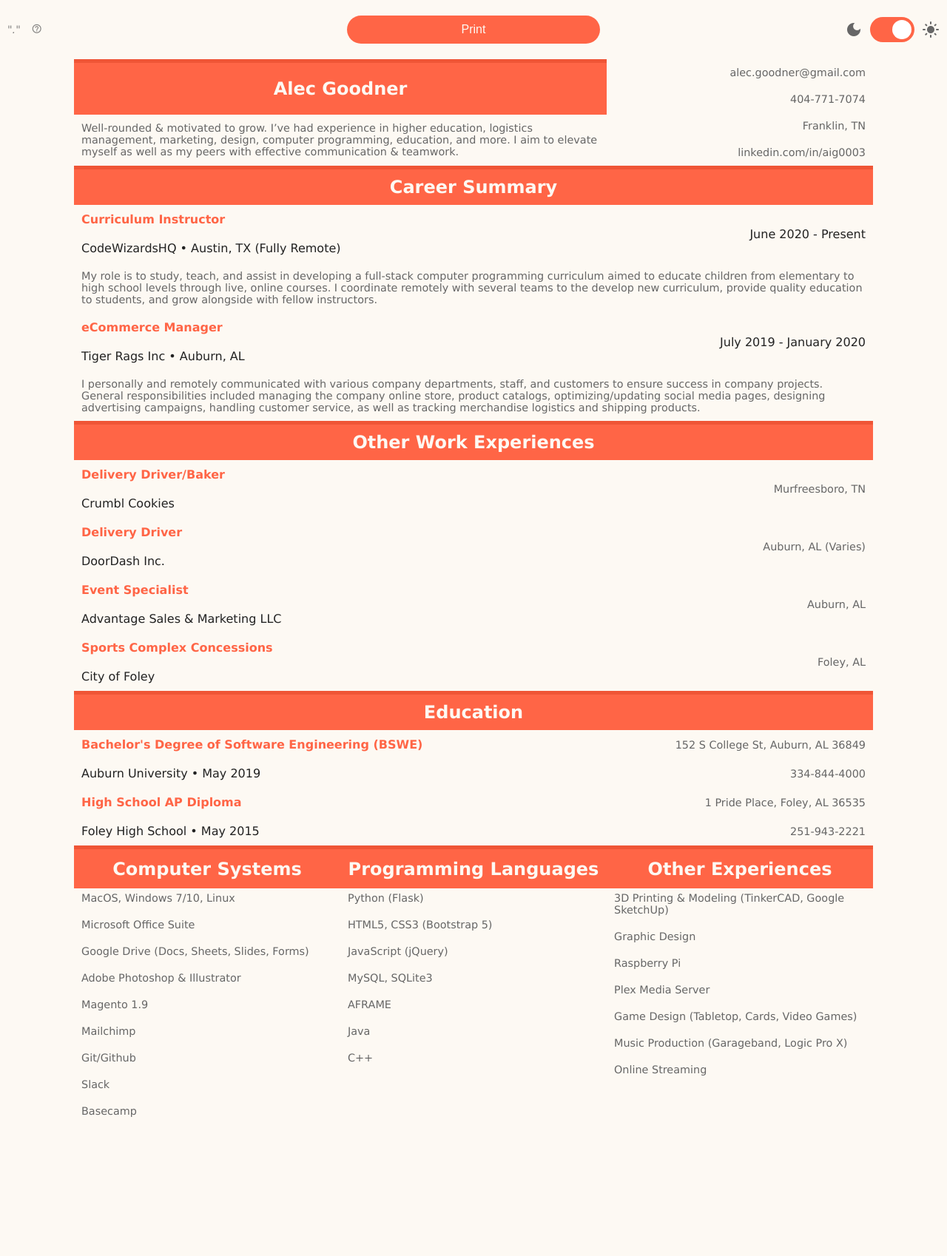
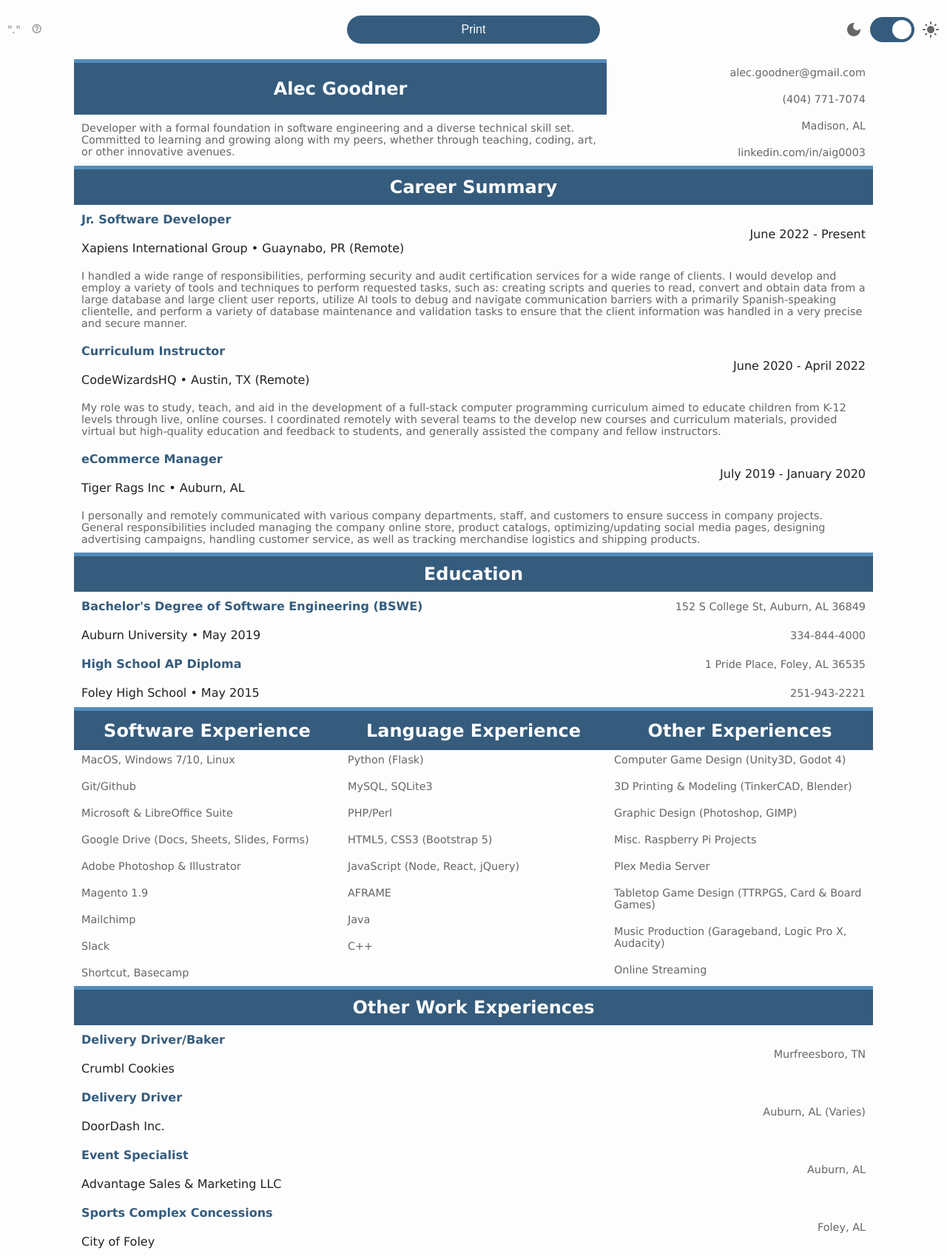
Before and after one commit to aig0003/alecs-resume, a Flask app: page / in a window 1280 px wide. Shown: the whole page at 74% size. Before the commit the page ends 1510 px from the top, so only its background shows below. Run offline with Flask 2, Linux system fonts and the light colour scheme; data that the repository does not hold is empty.

Commit message:
Theme Refinements

```diff
--- a/app/main.py
+++ b/app/main.py
@@ -5,20 +5,27 @@
 
 resume = {
 	"name":"Alec Goodner",
-	"bio":"Well-rounded & motivated to grow. I’ve had experience in higher education, logistics management, marketing, design, computer programming, education, and more. I aim to elevate myself as well as my peers with effective communication & teamwork.",
+	"bio":"Developer with a formal foundation in software engineering and a diverse technical skill set. Committed to learning and growing along with my peers, whether through teaching, coding, art, or other innovative avenues.",
 	"contacts": {
 		"email":"alec.goodner@gmail.com",
-		"phone":"404-771-7074",
-		"city":"Franklin, TN",
+		"phone":"(404) 771-7074",
+		"city":"Madison, AL",
 		"linkedin":"linkedin.com/in/aig0003"
 	},
 	"careers": [
 		{
+			"company":"Xapiens International Group",
+			"location": "Guaynabo, PR (Remote)",
+			"title": "Jr. Software Developer",
+			"dates": "June 2022 - Present",
+			"description": "I handled a wide range of responsibilities, performing security and audit certification services for a wide range of clients. I would develop and employ a variety of tools and techniques to perform requested tasks, such as: creating scripts and queries to read, convert and obtain data from a large database and large client user reports, utilize AI tools to debug and navigate communication barriers with a primarily Spanish-speaking clientelle, and perform a variety of database maintenance and validation tasks to ensure that the client information was handled in a very precise and secure manner."
+		},
+		{
 			"company":"CodeWizardsHQ",
-			"location":"Austin, TX (Fully Remote)",
+			"location":"Austin, TX (Remote)",
 			"title": "Curriculum Instructor",
-			"dates":"June 2020 - Present",
-			"description":"My role is to study, teach, and assist in developing a full-stack computer programming curriculum aimed to educate children from elementary to high school levels through live, online courses. I coordinate remotely with several teams to the develop new curriculum, provide quality education to students, and grow alongside with fellow instructors.",
+			"dates":"June 2020 - April 2022",
+			"description":"My role was to study, teach, and aid in the development of a full-stack computer programming curriculum aimed to educate children from K-12 levels through live, online courses. I coordinated remotely with several teams to the develop new courses and curriculum materials, provided virtual but high-quality education and feedback to students, and generally assisted the company and fellow instructors.",
 		},
 		{
 			"company":"Tiger Rags Inc",
@@ -75,33 +82,35 @@
 		}
 	],
 	"skills": {
-		"Computer Systems": [
+		"Software Experience": [
 			"MacOS, Windows 7/10, Linux",
-			"Microsoft Office Suite",
+			"Git/Github",
+			"Microsoft & LibreOffice Suite",
 			"Google Drive (Docs, Sheets, Slides, Forms)",
 			"Adobe Photoshop & Illustrator",
 			"Magento 1.9",
 			"Mailchimp",
-			"Git/Github",
 			"Slack",
-			"Basecamp"
+			"Shortcut, Basecamp"
 		],
-		"Programming Languages": [
+		"Language Experience": [
 			"Python (Flask)",
+			"MySQL, SQLite3",
+			"PHP/Perl",
 			"HTML5, CSS3 (Bootstrap 5)",
-			"JavaScript (jQuery)",
-			"MySQL, SQLite3",
+			"JavaScript (Node, React, jQuery)",
 			"AFRAME",
 			"Java",
 			"C++"
 		],
 		"Other Experiences": [
-			"3D Printing & Modeling (TinkerCAD, Google SketchUp)",
-			"Graphic Design",
-			"Raspberry Pi",
+			"Computer Game Design (Unity3D, Godot 4)",
+			"3D Printing & Modeling (TinkerCAD, Blender)",
+			"Graphic Design (Photoshop, GIMP)",
+			"Misc. Raspberry Pi Projects",
 			"Plex Media Server",
-			"Game Design (Tabletop, Cards, Video Games)",
-			"Music Production (Garageband, Logic Pro X)",
+			"Tabletop Game Design (TTRPGS, Card & Board Games)",
+			"Music Production (Garageband, Logic Pro X, Audacity)",
 			"Online Streaming"
 		]
 	}
@@ -112,5 +121,5 @@
 	try:
 		affirmation = requests.get("https://www.affirmations.dev/").json()["affirmation"]
 	except:
-		affirmation = "Be the person your dog thinks you are"
+		affirmation = "Be the person your dog thinks you are."
 	return render_template("index.html", resume=resume, affirmation=affirmation)
--- a/app/static/styles.css
+++ b/app/static/styles.css
@@ -14,6 +14,12 @@
 	/*max-height: 5em;*/
 	display: flex;
 	align-items: center;
+}
+
+@media print {
+	#menu-container{
+		display: none;
+	}
 }
 
 #container {
--- a/app/templates/index.html
+++ b/app/templates/index.html
@@ -64,6 +64,7 @@
 				</div>
 			</div>
 		</div>
+
 		<!-- CAREER SUMMARY -->
 		<div class="row section">
 			<div class="col">
@@ -92,28 +93,7 @@
 				{% endfor %}
 			</div>
 		</div>
-		<!-- OTHER WORK -->
-		<div class="row section">
-			<div class="col" s>
-				<!-- Heading -->
-				<div class="row">
-					<div class="col">
-						<div class="content heading" id="other-work"><span>Other Work Experiences</span></div>
-					</div>
-				</div>
-				{% for job in resume.otherwork %}
-				<div class="row">
-					<div class="col">
-						<div class="content left primary"><span>{{ job["title"] }}</span></div>
-						<div class="content left secondary"><span>{{ job["company"] }}</span></div>
-					</div>
-					<div class="col">
-						<div class="content right auxillary"><span>{{ job["location"] }}</span></div>
-					</div>
-				</div>
-				{% endfor %}
-			</div>
-		</div>
+
 		<!-- EDUCATION -->
 		<div class="row section">
 			<div class="col">
@@ -137,6 +117,7 @@
 				{% endfor %}
 			</div>
 		</div>
+
 		<!-- TECHNICAL SKILLS -->
 		<div class="row section" id="technical">
 			{% for category in resume.skills %}
@@ -154,6 +135,29 @@
 			</div>
 			{% endfor %}
 
+		</div>
+
+		<!-- OTHER WORK -->
+		<div class="row section">
+			<div class="col" s>
+				<!-- Heading -->
+				<div class="row">
+					<div class="col">
+						<div class="content heading" id="other-work"><span>Other Work Experiences</span></div>
+					</div>
+				</div>
+				{% for job in resume.otherwork %}
+				<div class="row">
+					<div class="col">
+						<div class="content left primary"><span>{{ job["title"] }}</span></div>
+						<div class="content left secondary"><span>{{ job["company"] }}</span></div>
+					</div>
+					<div class="col">
+						<div class="content right auxillary"><span>{{ job["location"] }}</span></div>
+					</div>
+				</div>
+				{% endfor %}
+			</div>
 		</div>
 		<!--
 		<div class="row section">
@@ -183,6 +187,28 @@
 
 		var colors = {
 			"light":  {
+				"background":"#fdfdfd",
+				"heading": {
+					"background":"#355C7D",
+					"accent":"#558cba",
+					"color":"#fdfdfd"
+				},
+				"primary":"#355C7D",
+				"secondary":"#222",
+				"auxillary":"#666",
+			},
+			"dark": {
+				"background":"#2a363b",
+				"heading": {
+					"background":"#E84A5F",
+					"accent":"#FF847C",
+					"color":"#fdf9f3"
+				},
+				"primary":"#E84A5F",
+				"secondary":"#ddd",
+				"auxillary":"#999",
+			}
+			/*"light":  {
 				"background":"#fdf9f3",
 				"heading": {
 					"background":"#ff6546",
@@ -203,7 +229,7 @@
 				"primary":"#6032eb",
 				"secondary":"#ddd",
 				"auxillary":"#999",
-			}
+			}*/
 		}
 /*
 		$("#menu-container").append(`
```
